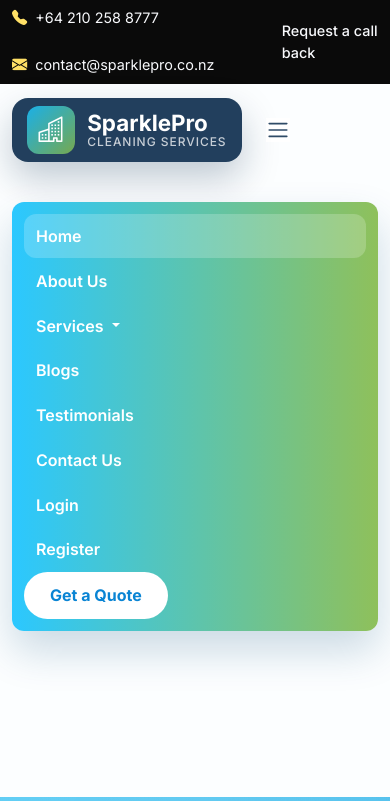
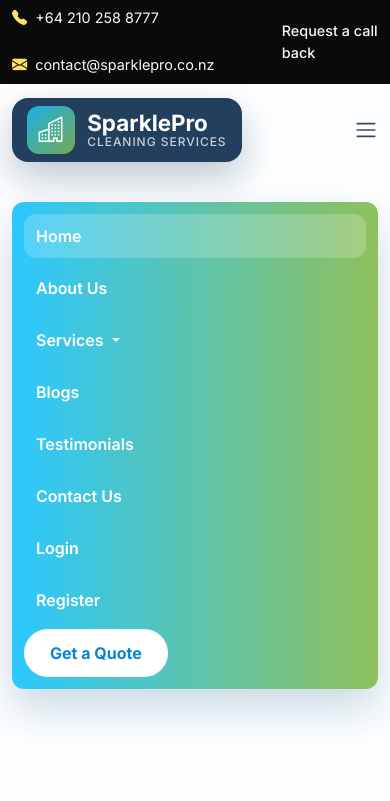
Before and after one commit to anshulkaushal/spl-cleaning, a PHP site: page /index.php in a window 390 px wide, after a click that opens the changed part. Shown: the top 801 px of the page. Run offline with PHP 8.4, Linux system fonts and the light colour scheme; data comes from the database, SQL or seed files in the repository; a stand-in replaces the project's code that opens the database connection; some libraries are stand-ins or nearby versions; grey boxes are pictures that could not be loaded.

Commit message:
css changed

```diff
--- a/assets/css/style.css
+++ b/assets/css/style.css
@@ -132,6 +132,12 @@ body {
     }
 }
 
+#mainNav .navbar-nav {
+    flex-direction: row;
+    align-items: center;
+    gap: 0.35rem;
+}
+
 #mainNav .nav-link {
     font-weight: 600;
     color: #ffffff;
@@ -190,6 +196,7 @@ body {
 @media (max-width: 991.98px) {
     .nav-inner {
         flex-wrap: wrap;
+        justify-content: space-between;
     }
 
     #mainNav {
@@ -198,8 +205,15 @@ body {
         padding: 0.75rem;
     }
 
+    #mainNav .navbar-nav {
+        flex-direction: column;
+        align-items: stretch;
+        gap: 0.45rem;
+    }
+
     #mainNav .nav-link {
         padding: 0.65rem 0.75rem;
+        text-align: left;
     }
 }
 
```
